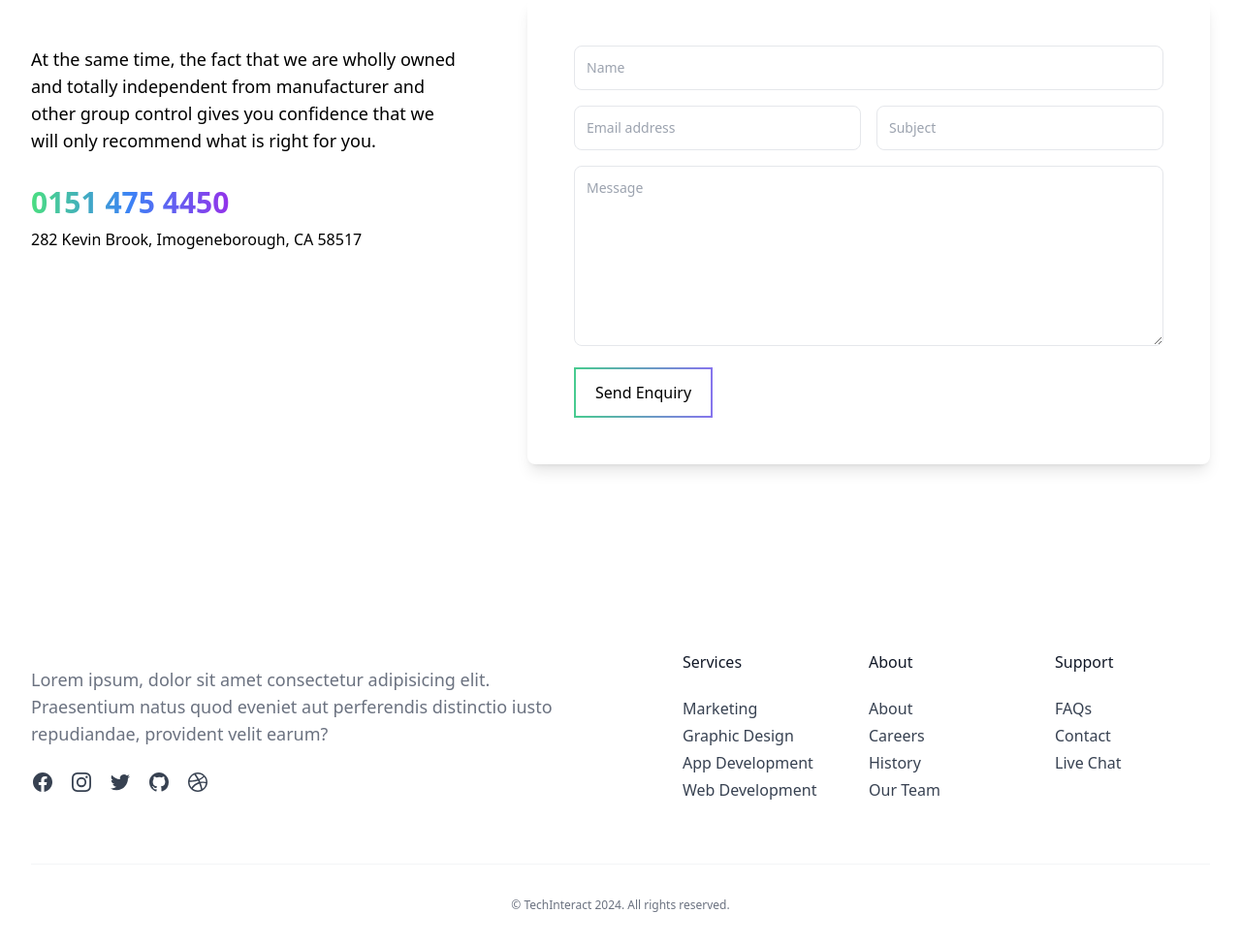
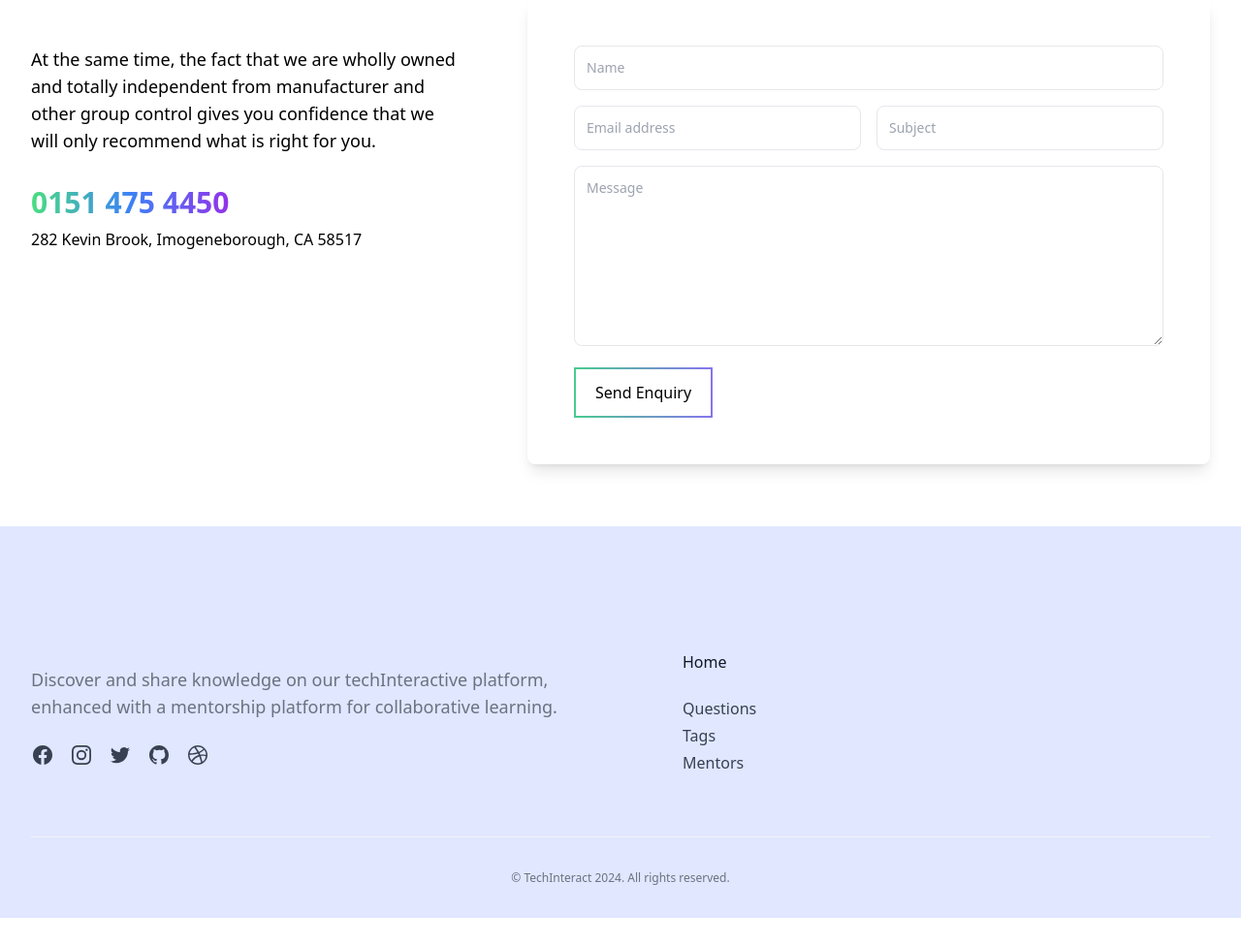
Before and after one commit to avnishbharadva/techinteract, a Django app: page / in a window 1280 px wide. Shown: the part 3201-4176 px from the top of the page at 97% size. After the commit the page ends 4148 px from the top, so only its background shows below. Run offline with Django 4.2, Linux system fonts and the light colour scheme; data that the repository does not hold is empty; some libraries are stand-ins or nearby versions.

Commit message:
UI changes in home page

```diff
--- a/adminpanel/models.py
+++ b/adminpanel/models.py
@@ -4,6 +4,6 @@ from django.db import models
 
 class Tag(models.Model):
 
-    tag_name = models.CharField(max_length=100)
-    tag_desc = models.TextField()
+    tag_name = models.CharField(max_length=20)
+    tag_desc = models.TextField(max_length=200)
     created_at = models.DateTimeField(auto_now_add=True)
--- a/templates/base.html
+++ b/templates/base.html
@@ -74,13 +74,12 @@
     <!-- Footer  -->
     <!-- Remove the container if you want to extend the Footer to full width. -->
 
-  <div class="mx-auto max-w-screen-xl px-4 pb-8 pt-16 sm:px-6 lg:px-8">
+  <div class="mx-auto px-4 pb-8 pt-16 sm:px-6 lg:px-8 bg-indigo-100">
 
     <div class="mt-16 grid grid-cols-1 gap-8 lg:grid-cols-2 lg:gap-32">
       <div class="mx-auto max-w-sm lg:max-w-none">
         <p class="mt-4 text-center text-gray-500 lg:text-left lg:text-lg">
-          Lorem ipsum, dolor sit amet consectetur adipisicing elit. Praesentium natus quod eveniet
-          aut perferendis distinctio iusto repudiandae, provident velit earum?
+          Discover and share knowledge on our techInteractive platform, enhanced with a mentorship platform for collaborative learning.
         </p>
 
         <div class="mt-6 flex justify-center gap-4 lg:justify-start">
@@ -171,37 +170,32 @@
 
       <div class="grid grid-cols-1 gap-8 text-center lg:grid-cols-3 lg:text-left">
         <div>
-          <strong class="font-medium text-gray-900"> Services </strong>
+          <a href="/"><strong class="font-medium text-gray-900"> Home </strong></a>
 
           <ul class="mt-6 space-y-1">
             <li>
-              <a class="text-gray-700 transition hover:text-gray-700/75" href="#"> Marketing </a>
+              <a class="text-gray-700 transition hover:text-gray-700/75" href="questions"> Questions </a>
             </li>
 
             <li>
-              <a class="text-gray-700 transition hover:text-gray-700/75" href="#">
-                Graphic Design
+              <a class="text-gray-700 transition hover:text-gray-700/75" href="tags">
+                Tags
               </a>
             </li>
 
             <li>
-              <a class="text-gray-700 transition hover:text-gray-700/75" href="#">
-                App Development
+              <a class="text-gray-700 transition hover:text-gray-700/75" href="mentors">
+                Mentors
               </a>
             </li>
 
-            <li>
-              <a class="text-gray-700 transition hover:text-gray-700/75" href="#">
-                Web Development
-              </a>
-            </li>
           </ul>
         </div>
 
-        <div>
-          <strong class="font-medium text-gray-900"> About </strong>
+        <!-- <div>
+          <strong class="font-medium text-gray-900"> Tags </strong> -->
 
-          <ul class="mt-6 space-y-1">
+          <!-- <ul class="mt-6 space-y-1">
             <li>
               <a class="text-gray-700 transition hover:text-gray-700/75" href="#"> About </a>
             </li>
@@ -217,13 +211,13 @@
             <li>
               <a class="text-gray-700 transition hover:text-gray-700/75" href="#"> Our Team </a>
             </li>
-          </ul>
-        </div>
+          </ul> -->
+        <!-- </div> -->
 
-        <div>
-          <strong class="font-medium text-gray-900"> Support </strong>
+        <!-- <div>
+          <strong class="font-medium text-gray-900"> Mentors </strong> -->
 
-          <ul class="mt-6 space-y-1">
+          <!-- <ul class="mt-6 space-y-1">
             <li>
               <a class="text-gray-700 transition hover:text-gray-700/75" href="#"> FAQs </a>
             </li>
@@ -235,8 +229,8 @@
             <li>
               <a class="text-gray-700 transition hover:text-gray-700/75" href="#"> Live Chat </a>
             </li>
-          </ul>
-        </div>
+          </ul> -->
+        <!-- </div> -->
       </div>
     </div>
 
```
Also changed, not shown: main/models.py (+10 -9 lines), adminpanel/migrations/0002_alter_tag_tag_desc_alter_tag_tag_name.py (added), main/migrations/0014_mentor_created_at_alter_mentor_designation_and_more.py (added), main/migrations/0015_alter_users_points_alter_users_total_query_and_more.py (added), main/migrations/0016_alter_query_desc_alter_response_response_and_more.py (added), main/migrations/0017_alter_mentor_domains_alter_users_username.py (added), main/migrations/0018_alter_mentor_introduction.py (added).
